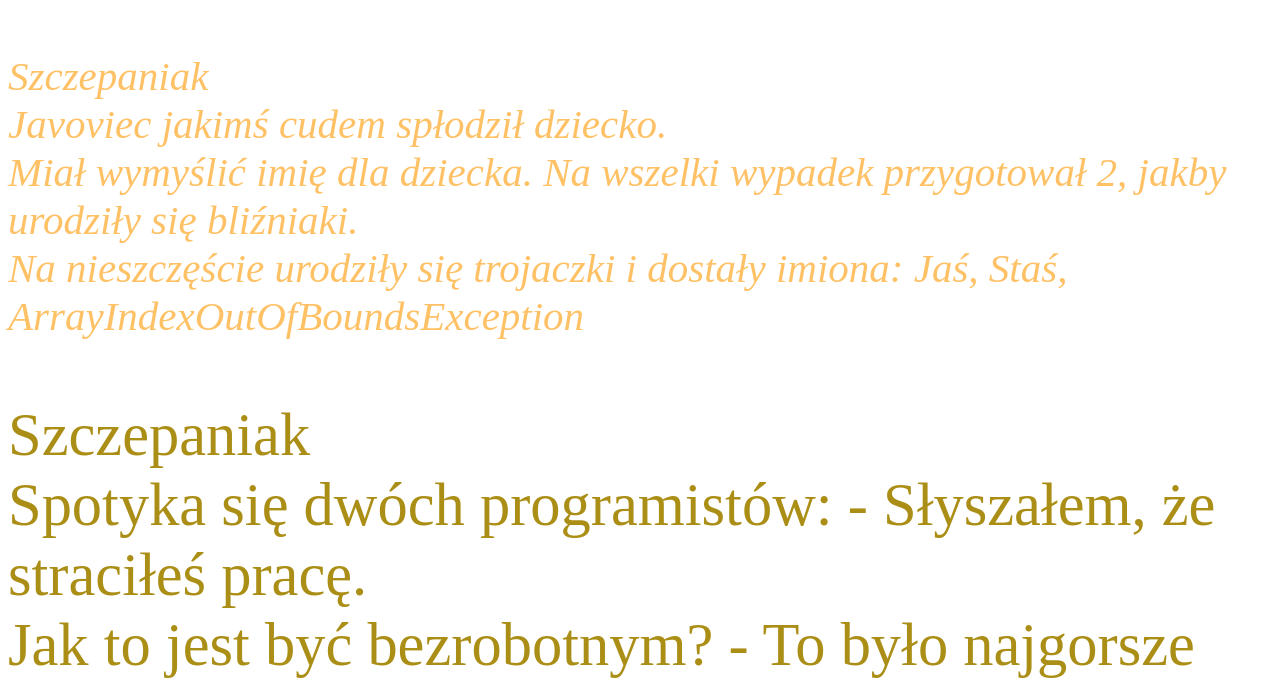
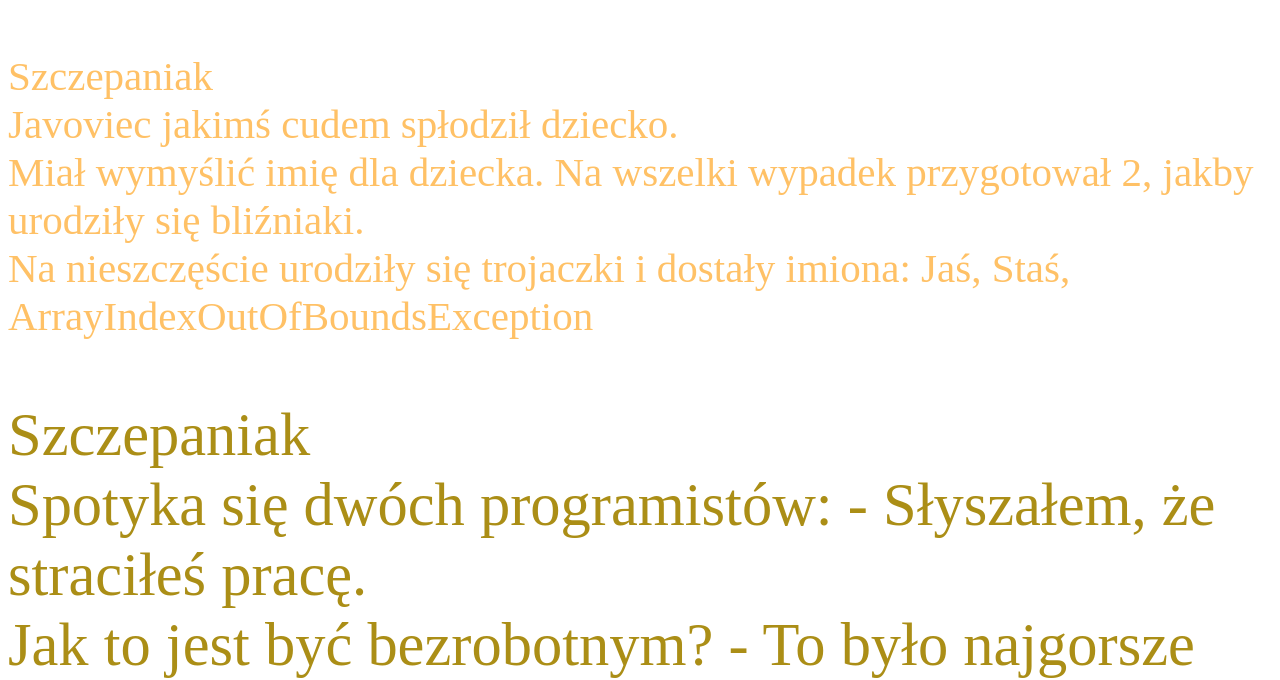
Before and after one commit to Matrixooo/css_Zadania, a plain HTML site: page zadanie23_szcz.html in a window 1280 px wide. Shown: the part 137-817 px from the top of the page. Drawn offline with Linux system fonts and the light colour scheme.

Commit message:
Update szcz_z23.css

```diff
--- a/szcz_z23.css
+++ b/szcz_z23.css
@@ -6,7 +6,7 @@ p#pogrubienie_Szczepaniak {
 p#pochylona{
 	font-size:41px;
 	color:#FFC166 ;
-	font-style:italic;
+	font-style:Arial Black;
 }
 p#index_gorny_Szczepaniak{
 	font-size:1.6cm;
```
